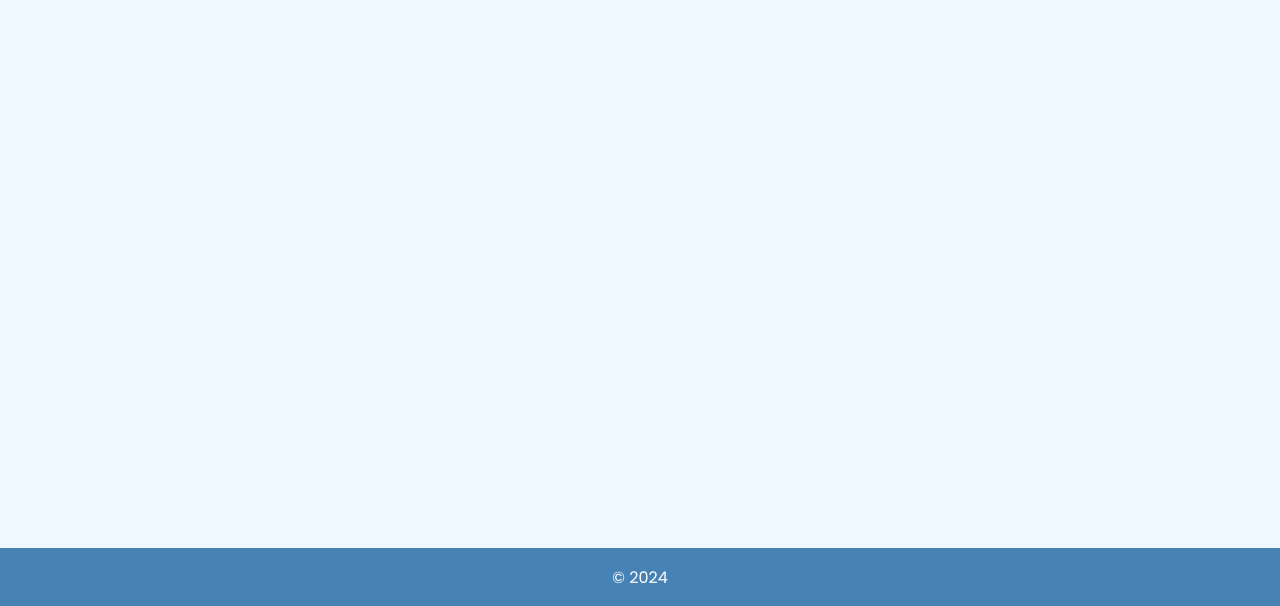
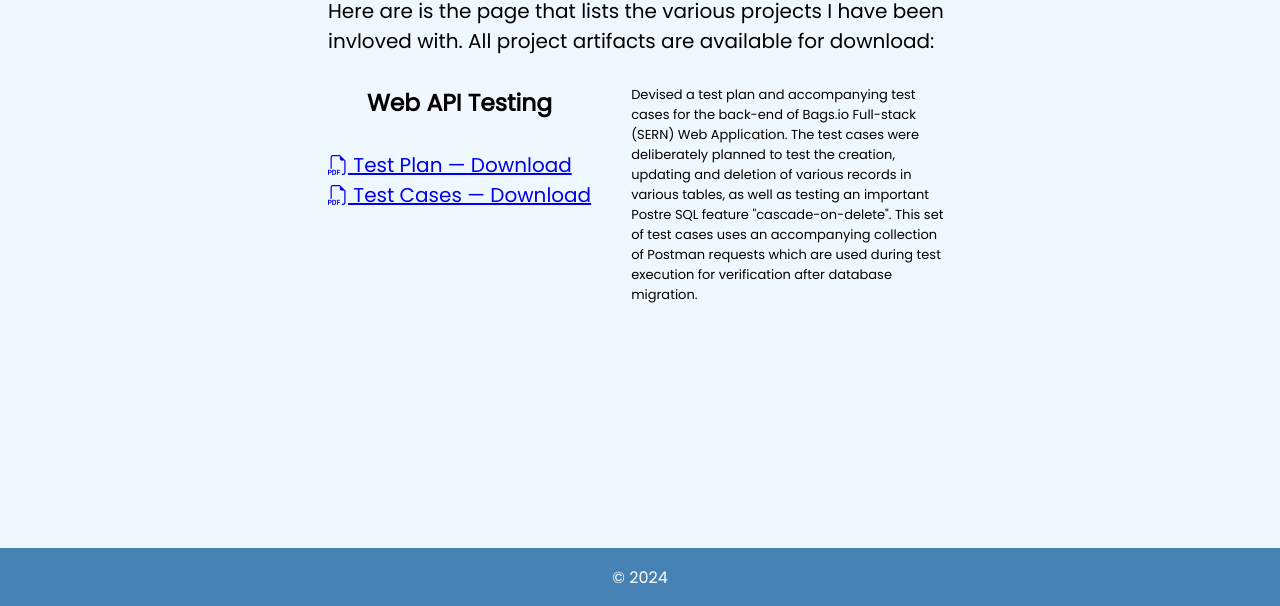
Before and after one commit to kyrylo-holushko/portfolio-website, a website: page public/portfolio.html in a window 1280 px wide. Shown: the part 194-800 px from the top of the page. Drawn offline with nearby package versions, Linux system fonts and the light colour scheme.

Commit message:
foundation complete

```diff
--- a/public/portfolio.html
+++ b/public/portfolio.html
@@ -14,15 +14,23 @@
     <link rel="preconnect" href="https://fonts.googleapis.com">
     <link rel="preconnect" href="https://fonts.gstatic.com" crossorigin>
     <link href="https://fonts.googleapis.com/css2?family=Poppins&display=swap" rel="stylesheet">
+    <link rel="stylesheet" href="https://cdn.jsdelivr.net/npm/bootstrap-icons@1.11.3/font/bootstrap-icons.min.css">
     <link rel="stylesheet" type="text/css" href="styles.css">
     <title>Portfolio</title>
 </head>
 <body>
-    <nav>
+    <!-- <nav>
         <a href="home.html">Home</a>
         <a href="about.html">About</a>
         <a href="portfolio.html">Portfolio</a>
         <a href="services.html">Services</a>
+    </nav> -->
+
+    <nav>
+        <a href="/home">Home</a>
+        <a href="/about">About</a>
+        <a href="/portfolio">Portfolio</a>
+        <a href="/services">Services</a>
     </nav>
 
     <!-- MAIN STARTS -->
@@ -30,7 +38,20 @@
     <main class="py-main">
         <aside></aside>
         <section>
-            <h1>Portfolio</h1>
+            <h1 class="pb">Portfolio</h1>
+            <p class="pb">Here are is the page that lists the various projects I have been invloved with. All project artifacts are available for download:</p>
+            <div class="project">
+                <div class="project-title-dl">
+                    <h3>Web API Testing</h3>
+                    <br/>
+                    <a href="docs/Test Plan.pdf"><i class="bi bi-filetype-pdf"></i> Test Plan — Download</a>
+                    <a href="docs/Test Cases.pdf"><i class="bi bi-filetype-pdf"></i> Test Cases — Download</a>
+                </div>
+                <div class="project-desc">
+                    <p>Devised a test plan and accompanying test cases for the back-end of Bags.io Full-stack (SERN) Web Application. The test cases were deliberately planned to test the creation, updating and deletion of various records in various tables, as well as testing an important Postre SQL feature "cascade-on-delete". This set of test cases uses an accompanying collection of Postman requests which are used during test execution for verification after database migration.</p>
+                </div>
+            </div>
+
         </section>
         <aside></aside>
     </main>
--- a/public/styles.css
+++ b/public/styles.css
@@ -73,23 +73,54 @@ main {
     grid-template-columns: minmax(2ch, auto) minmax(auto, 6.5in) minmax(2ch, auto);
 }
 
-section {
-    display: grid;
-    grid-template-columns: subgrid;
-}
-
 h1,h2,h3,h4 {
     text-align: center;
-}
-
-h1 {
-    padding-top: calc(var(--bar) * 0.5);
-}
-
-h4 {
-    padding-bottom: calc(var(--bar) * 0.5);
 }
 
 ul {
     list-style-position: inside;
 }
+
+.pt {
+    padding-top: calc(var(--bar) * 0.5);
+}
+
+.pb {
+    padding-bottom: calc(var(--bar) * 0.5);
+}
+
+.project {
+    display: flex;
+    flex-wrap: wrap;
+    gap: 40px;
+}
+
+.project a {
+    display: block;
+}
+
+.project-desc {
+    font-size: clamp(12px, calc(16px - ((4 / (1280 - 780)) * (100vw - 780))), 16px);
+}
+
+.project-title-dl {
+    flex-basis: auto;
+    flex-grow: 0;
+    flex-shrink: 0;
+    margin: 0 auto;
+}
+
+section {
+    container-type: inline-size;
+    container-name: content;
+}
+
+@container content (min-width: 6.5in){
+    .project {
+        flex-wrap: nowrap;
+    }
+
+    .project-desc {
+        font-size: small;
+    }
+}
```
Also changed, not shown: public/about.html (+26 -2 lines), public/home.html (+14 -7 lines), public/services.html (+19 -2 lines), 2 other files.
